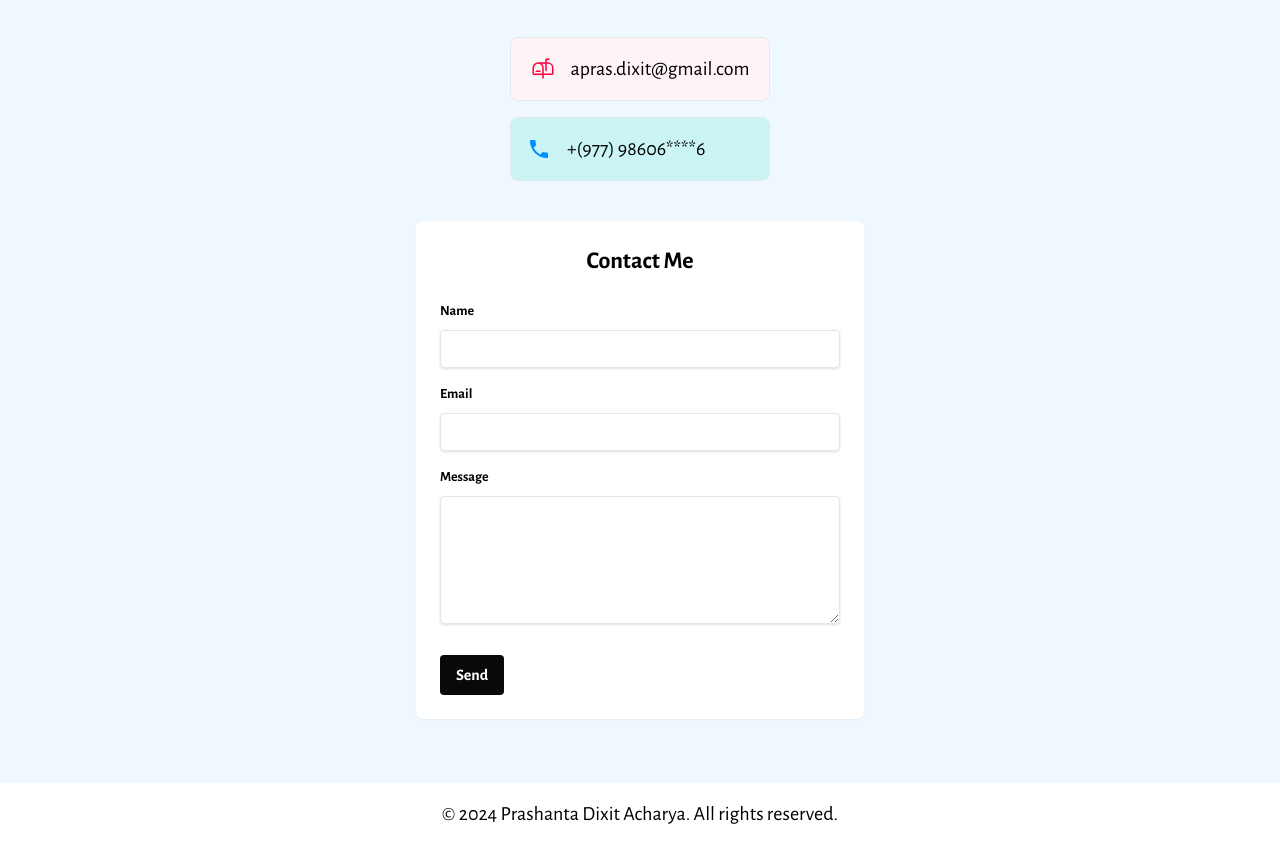
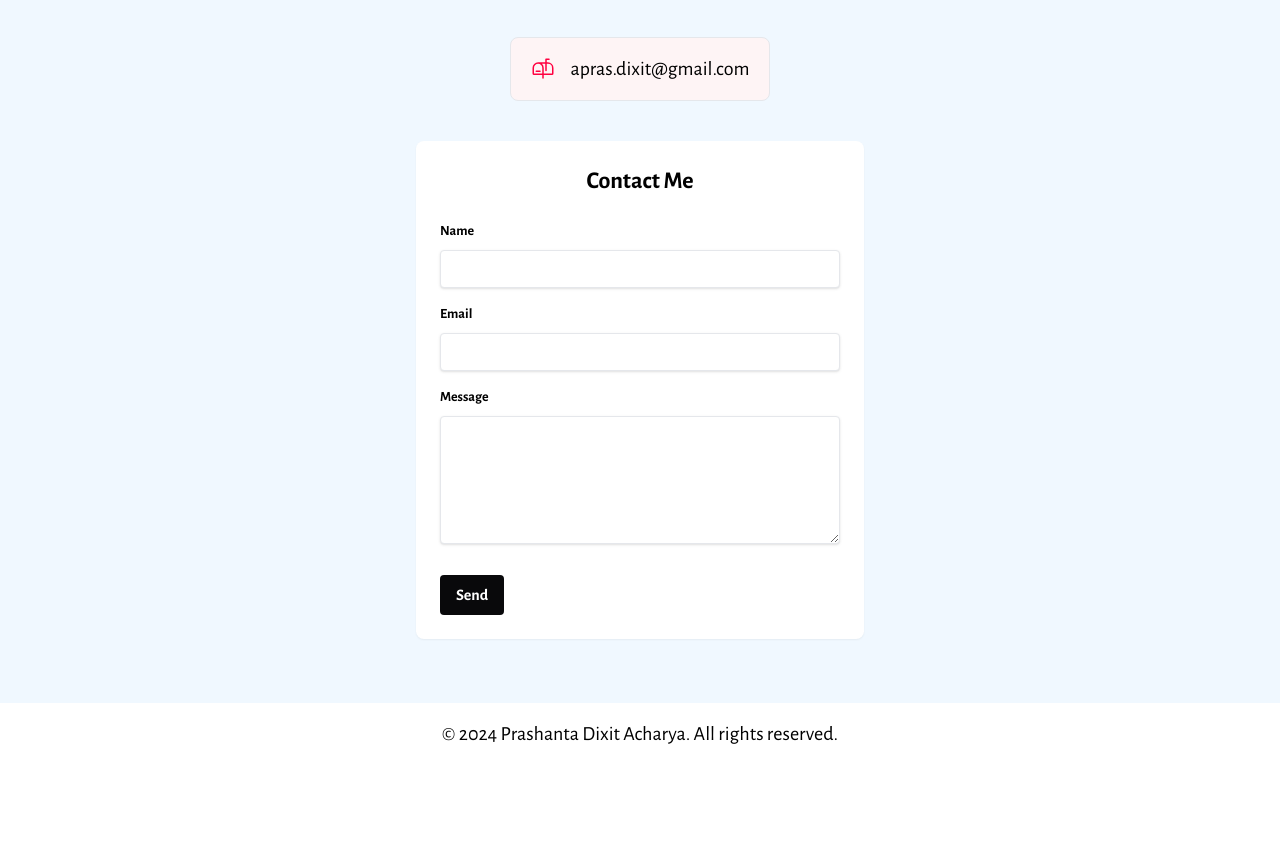
Before and after one commit to PrashantaDA/Portfolio, a React (Vite) app: page / in a window 1280 px wide. Shown: the part 2671-3516 px from the top of the page. After the commit the page ends 3436 px from the top, so only its background shows below. Built offline with nearby package versions, Linux system fonts and the light colour scheme.

Commit message:
Updated contact info

```diff
--- a/src/components/Contact.jsx
+++ b/src/components/Contact.jsx
@@ -26,16 +26,6 @@ const Contact = () => {
 							/>
 							<p className="text-center ">apras.dixit@gmail.com</p>
 						</a>
-						<a
-							href="tel:+9779860664666"
-							className=" border rounded-lg transition-all duration-300 w-[260px] bg-[#cbF4F5] hover:bg-[#cefdff] mx-auto p-4 flex items-center justify-start gap-4 text-xl cursor-pointer"
-						>
-							<IoMdCall
-								size={24}
-								className="text-[#0091ff]"
-							/>
-							<p className="text-center ">+(977) 98606****6</p>
-						</a>
 					</div>
 
 					<ContactForm />
```
